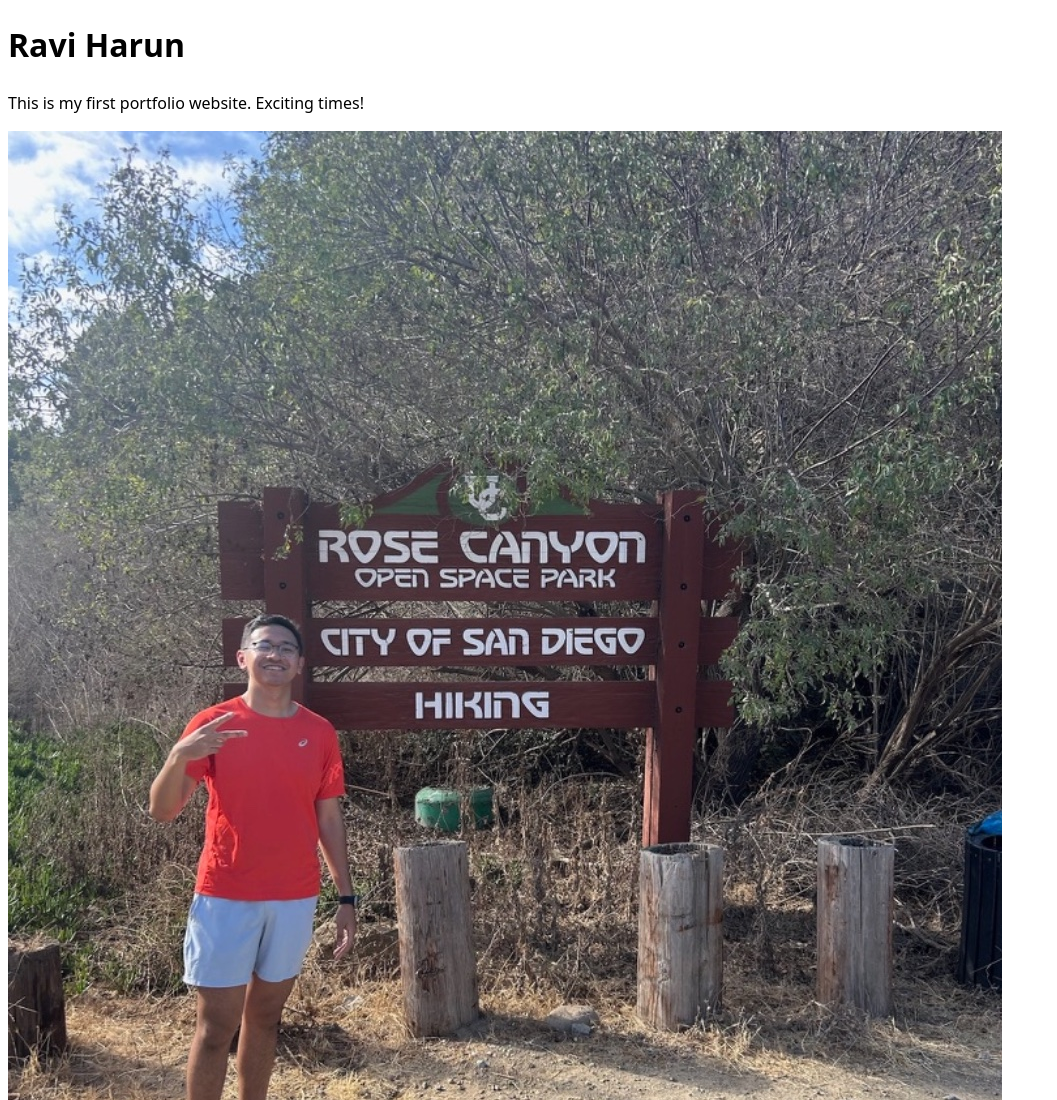
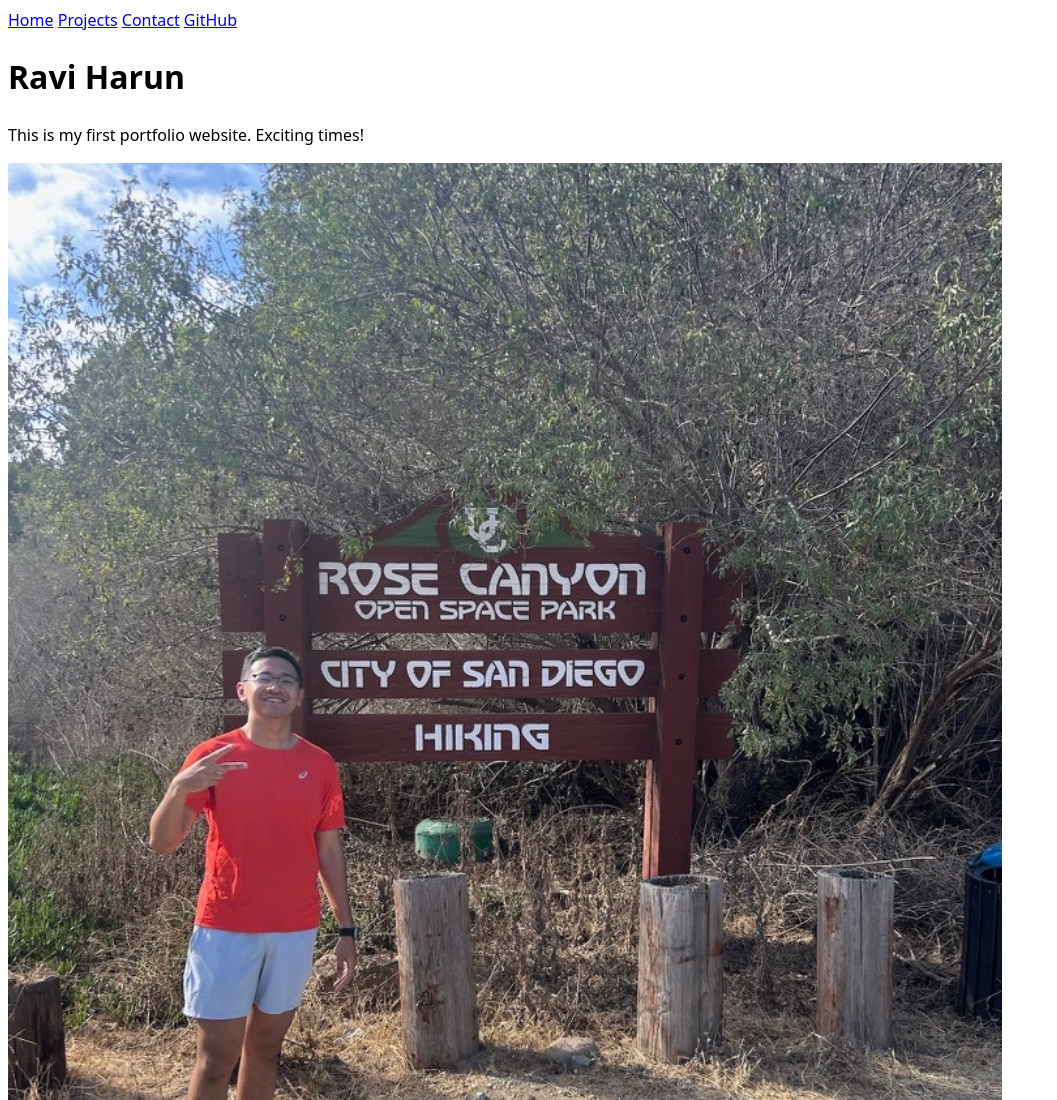
Before and after one commit to Haruncodes/Portfolio, a plain HTML site: page index.html in a window 1280 px wide. Shown: the top 1100 px of the page, without its empty margins (0-1057 px from the left). Drawn offline with Linux system fonts and the light colour scheme.

Commit message:
Update index.html

```diff
--- a/index.html
+++ b/index.html
@@ -7,6 +7,12 @@
     <link rel="stylesheet" href="style.css">
 </head>
 <body>
+    <nav>
+        <a href="index.html">Home</a>
+        <a href="projects/index.html">Projects</a>
+        <a href="contact/index.html">Contact</a>
+        <a href="https://github.com/Haruncodes" target="_blank">GitHub</a>
+      </nav>
     <h1>Ravi Harun</h1>
     <p>This is my first portfolio website. Exciting times!</p>
     <img src="images/Picture of me.jpeg" alt="Photo of me at my favorite running trail in San Diego">
```
